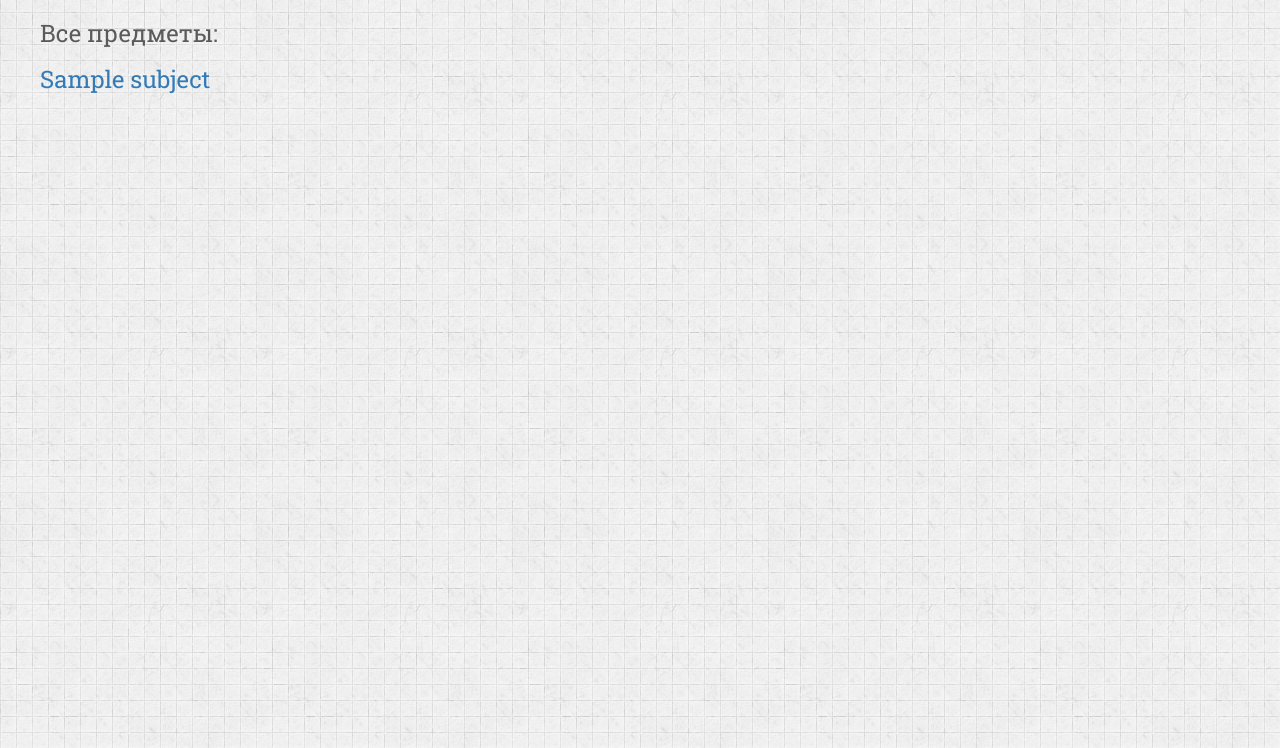
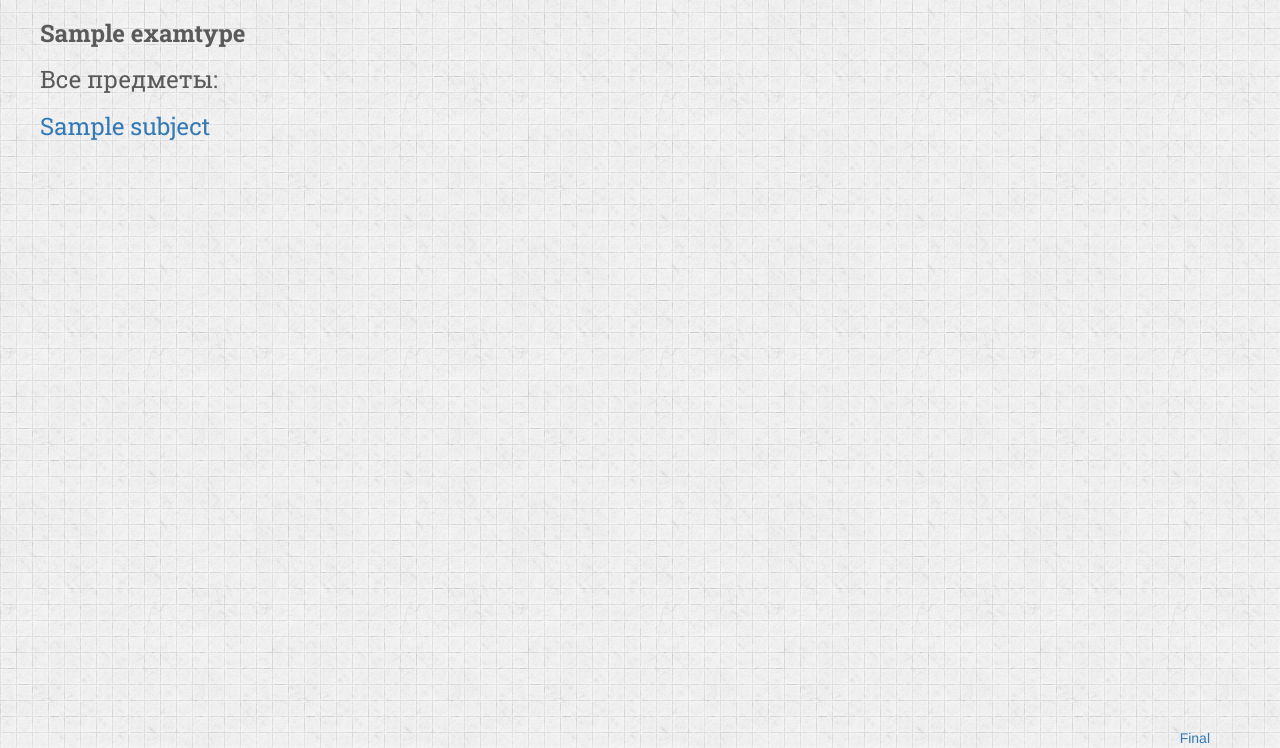
Before and after one commit to kaptsov/final, a Django app: page /index/subjects/1/ in a window 1280 px wide. Shown: the part 52-800 px from the top of the page. Run offline with Django 3.2, Linux system fonts and the light colour scheme; tables that the repository leaves empty hold one stand-in row (values such as "Sample post"); some libraries are stand-ins or nearby versions.

Commit message:
Add files via upload
urls added

```diff
--- a/exam/templates/public/base.html
+++ b/exam/templates/public/base.html
@@ -86,5 +86,18 @@
 
 {% block body %}
 {% endblock %}
+
+
+<nav class ="navbar-fixed-bottom row-fluid" align="right">
+	<div class="navbar-inner" >
+		<div class="container" >
+			<a class="navbar-brand-footer" href="{% url 'exam:index'  %}" > Final  </a>
+
+		</div>
+
+	</div>
+</nav>
+
+
 </body>
 </html>
--- a/exam/templates/public/exam.html
+++ b/exam/templates/public/exam.html
@@ -5,8 +5,9 @@
 {% block body %}
 	{% if subjects %}
 
-			<ul type="none">
-			<h3 class="plain text-left">Все предметы:</h3>
+			<ul  class="plain text-left" type="none">
+			<h3><strong>{{ title }}</strong></h3>
+			<h3 >Все предметы:</h3>
 				{% for subject in subjects %}
 					<li>
 						<a href="{% url 'exam:chapter_list' subject_id=subject.id %}">
@@ -16,6 +17,9 @@
 				{% endfor %}
 			</ul>
 	{% else %}
+<ul>
+		<h3><strong>{{ title }}</strong></h3>
 		<h3 class="plain">Нет предметов в базе</h3>
+</ul>
 	{% endif %}
 {% endblock %}
```
Also changed, not shown: exam/templates/public/chapter.html (+9 -0 lines).
